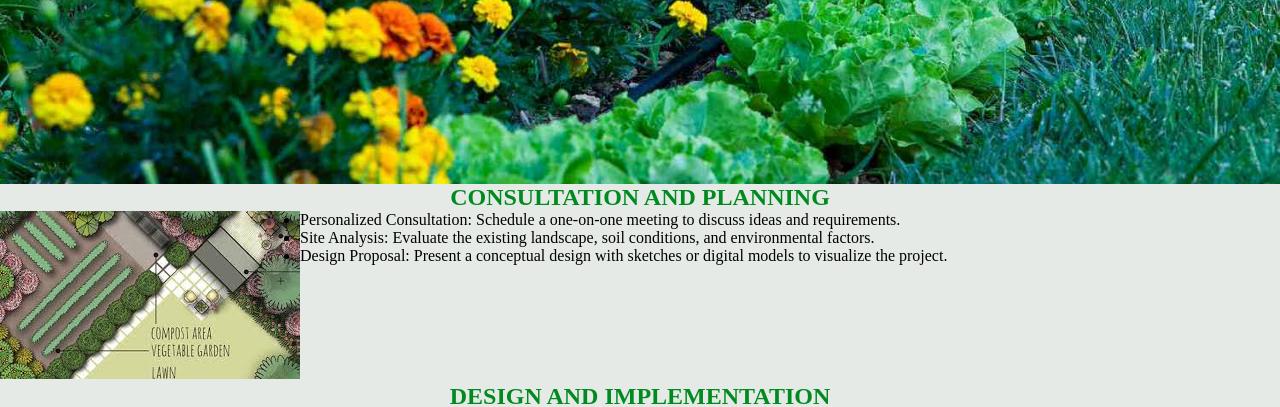
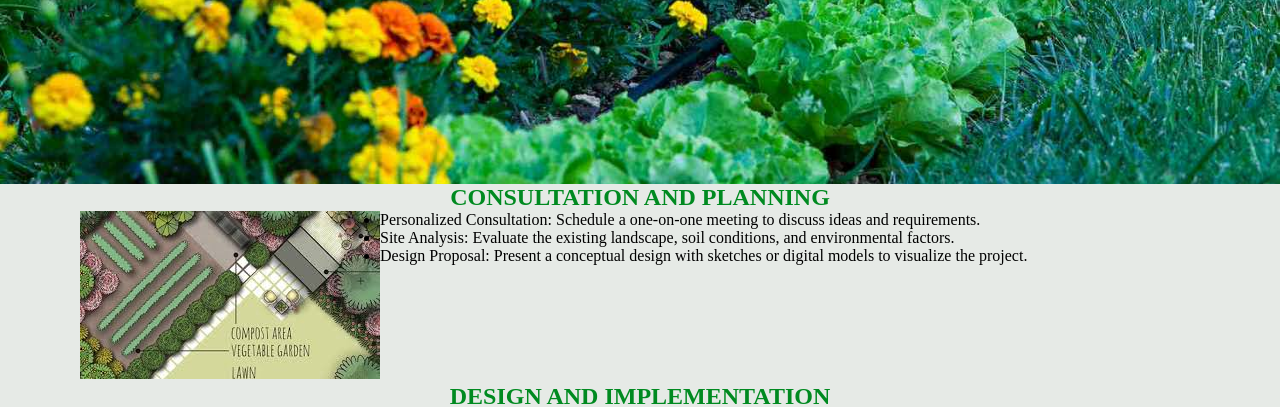
Before and after one commit to Phinda824/Flora-Landscaping-and-Garden-Design-project, a plain HTML site: page index.html in a window 1280 px wide. Both pictures are taken after a click on the link "Our Services". Shown: the part 316-723 px from the top of the page. Drawn offline with Linux system fonts and the light colour scheme; a web font is replaced by a local one.

Commit message:
add changes

```diff
--- a/styles.css
+++ b/styles.css
@@ -210,6 +210,9 @@ h2 {
   text-align: center;
   color: #008a20;
 }
+.services{
+    padding: 0 80px;
+}
 .services_and_design{
     display: flex;
 
```
